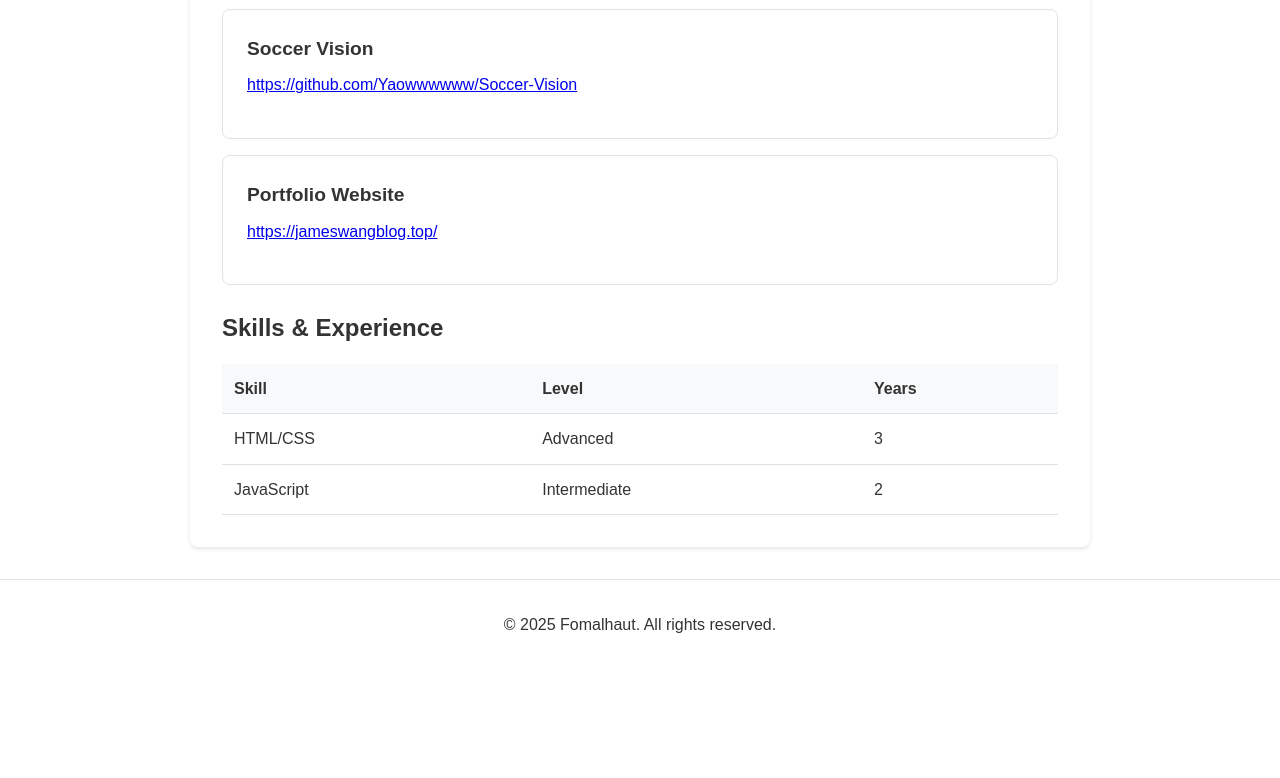
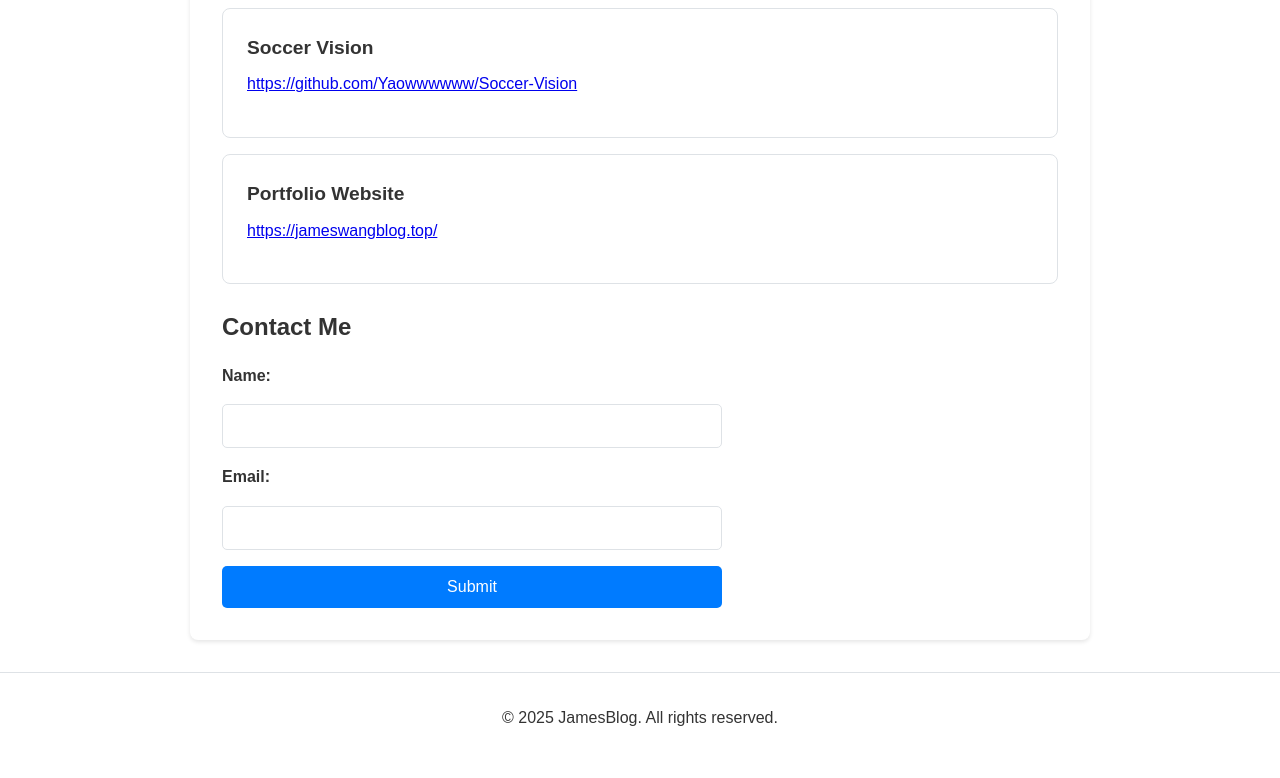
Before and after one commit to Yaowwwwww/full-stack-proj1, a plain HTML site: page projects.html in a window 1280 px wide. Shown: the part 234-1012 px from the top of the page. Before the commit the page ends 920 px from the top, so only its background shows below. Drawn offline with Linux system fonts and the light colour scheme.

Commit message:
proj1 update

```diff
--- a/projects.html
+++ b/projects.html
@@ -11,7 +11,7 @@
 <body>
     <!-- Navigation -->
     <nav>
-        <h2>Fomalhaut</h2>
+        <h2>JamesBlog</h2>
         <div>
             <a href="index.html">Home</a>
             <a href="projects.html">Projects</a>
@@ -33,34 +33,22 @@
             <p><a href="https://jameswangblog.top/" target="_blank">https://jameswangblog.top/</a></p>
         </div>
 
-        <!-- Table -->
-        <h2>Skills & Experience</h2>
-        <table>
-            <thead>
-                <tr>
-                    <th>Skill</th>
-                    <th>Level</th>
-                    <th>Years</th>
-                </tr>
-            </thead>
-            <tbody>
-                <tr>
-                    <td>HTML/CSS</td>
-                    <td>Advanced</td>
-                    <td>3</td>
-                </tr>
-                <tr>
-                    <td>JavaScript</td>
-                    <td>Intermediate</td>
-                    <td>2</td>
-                </tr>
-            </tbody>
-        </table>
+        <!-- Contact Form -->
+        <h2>Contact Me</h2>
+        <form>
+            <label for="name">Name:</label>
+            <input type="text" id="name" name="name" required>
+
+            <label for="email">Email:</label>
+            <input type="email" id="email" name="email" required>
+
+            <button type="submit">Submit</button>
+        </form>
     </section>
 
     <!-- Footer -->
     <footer>
-        <p>&copy; 2025 Fomalhaut. All rights reserved.</p>
+        <p>&copy; 2025 JamesBlog. All rights reserved.</p>
     </footer>
 
     <script src="script.js"></script>
--- a/style.css
+++ b/style.css
@@ -38,7 +38,7 @@ nav {
     display: flex;
     justify-content: space-between;
     align-items: center;
-    border-bottom: 1px solid var(--border-color);
+    border-bottom: 1px;
 }
 
 nav h2 {
@@ -53,7 +53,6 @@ nav div {
 
 nav a {
     color: var(--text-color);
-    text-decoration: none;
 }
 
 nav a:hover {
@@ -159,7 +158,6 @@ table {
 th, td {
     padding: 0.75rem;
     text-align: left;
-    border-bottom: 1px solid var(--border-color);
 }
 
 th {
@@ -179,15 +177,46 @@ footer {
     border-top: 1px solid var(--border-color);
 }
 
-/* Responsive */
-@media (max-width: 768px) {
-    nav {
-        flex-direction: column;
-        gap: 1rem;
-    }
+/* Form */
+form {
+    display: flex;
+    flex-direction: column;
+    gap: 1rem;
+    max-width: 500px;
+    margin-top: 1rem;
+}
 
-    section {
-        margin: 1rem;
-        padding: 1rem;
-    }
+label {
+    font-weight: bold;
+    color: var(--text-color);
 }
+
+input {
+    padding: 0.75rem;
+    border: 1px solid var(--border-color);
+    border-radius: 5px;
+    background-color: var(--bg-color);
+    color: var(--text-color);
+    font-size: 1rem;
+    transition: border-color 0.3s ease;
+}
+
+input:focus {
+    outline: none;
+    border-color: var(--link-color);
+}
+
+form button {
+    background-color: var(--link-color);
+    color: white;
+    padding: 0.75rem 1.5rem;
+    border: none;
+    border-radius: 5px;
+    font-size: 1rem;
+    cursor: pointer;
+    transition: opacity 0.3s ease;
+}
+
+form button:hover {
+    opacity: 0.8;
+}
```
